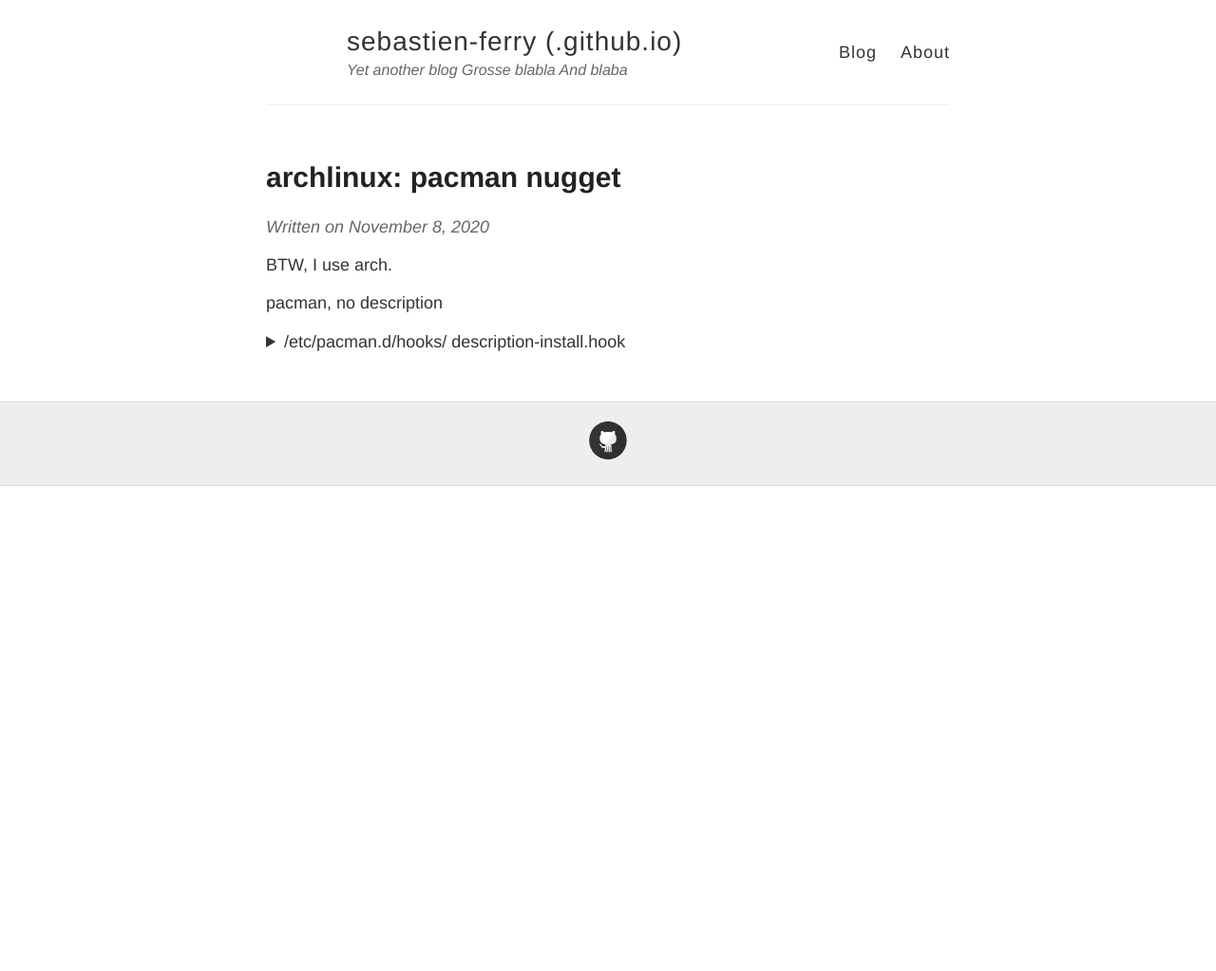
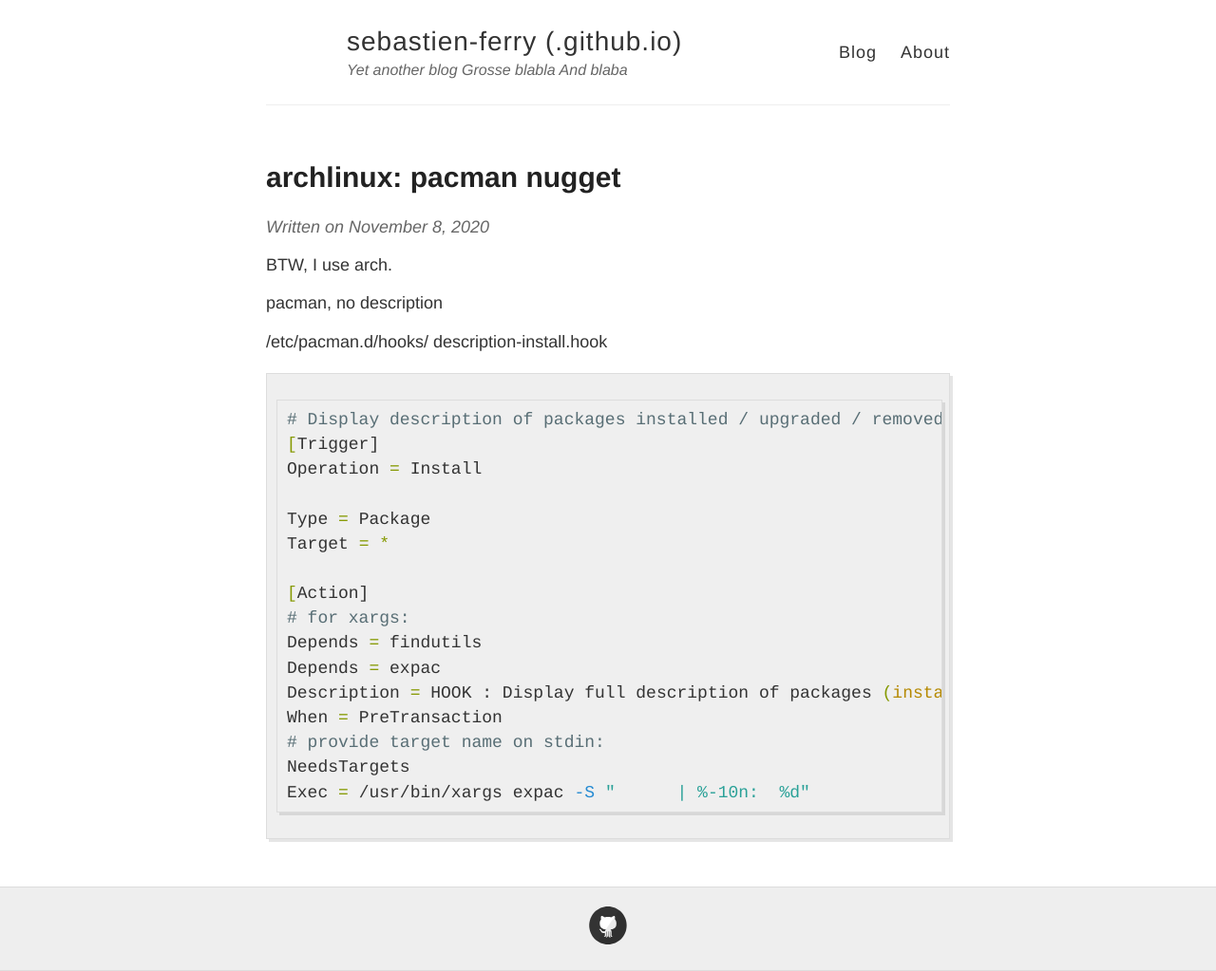
Before and after one commit to sebastien-ferry/sebastien-ferry.github.io, a Jekyll site: the page built from _posts/2020-11-08-pacman-hook.md, in a window 1280 px wide. Shown: the whole page at 95% size. Built offline with Jekyll 4.4.1, drawn with Linux system fonts in a browser that asks for light colours; before the commit the page ends 900 px from its top, so only the background shows below that.

Commit message:
test asciinema

````diff
--- a/_posts/2020-11-08-pacman-hook.md
+++ b/_posts/2020-11-08-pacman-hook.md
@@ -12,11 +12,8 @@
 
 <!--more-->
 
-<details>
-<summary>
 /etc/pacman.d/hooks/ description-install.hook
-</summary>
-```shell
+```sh
 # Display description of packages installed / upgraded / removed
 [Trigger]
 Operation = Install
@@ -34,4 +31,3 @@
 NeedsTargets
 Exec = /usr/bin/xargs expac -S "      | %-10n:  %d"
 ```
-</details>
````
